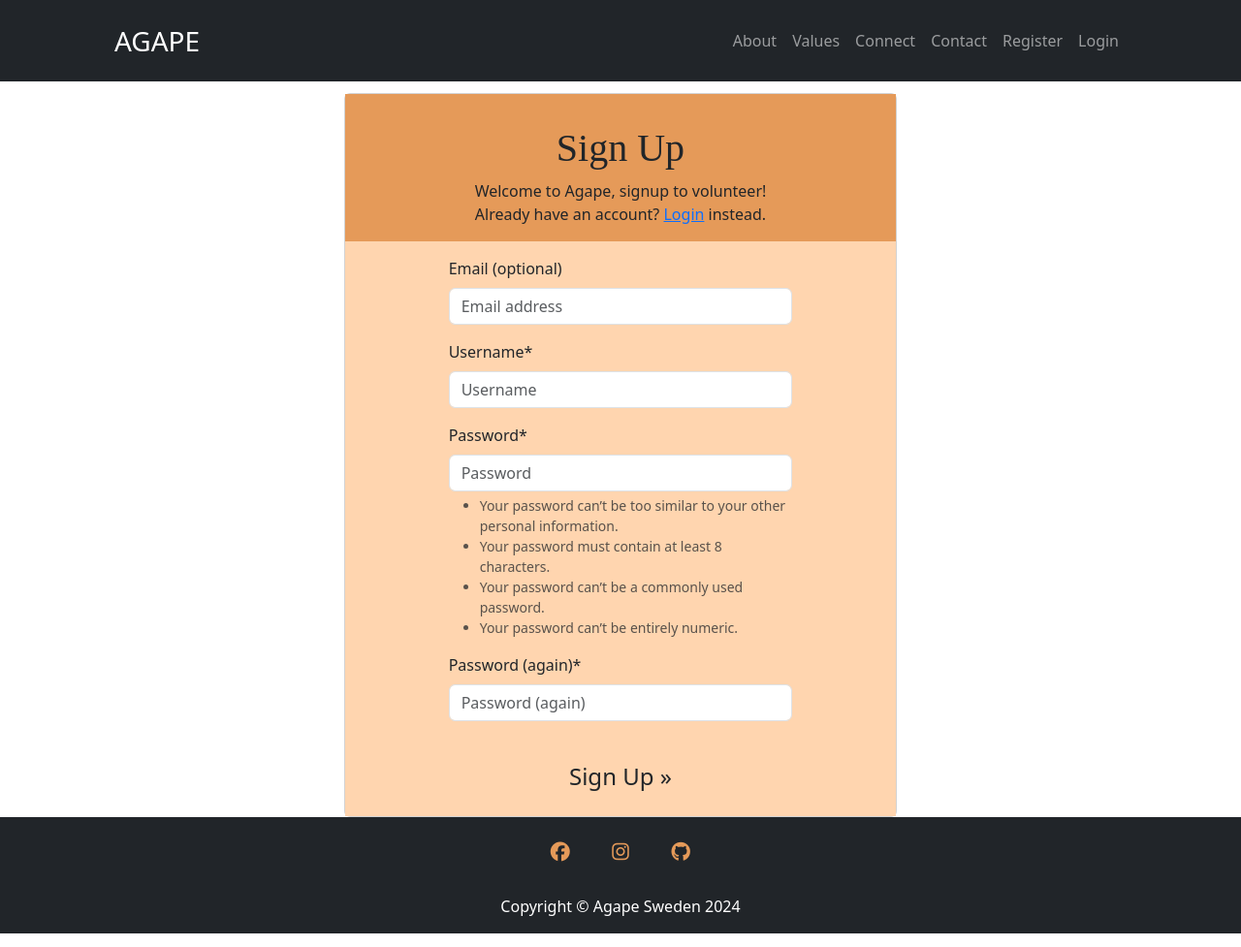
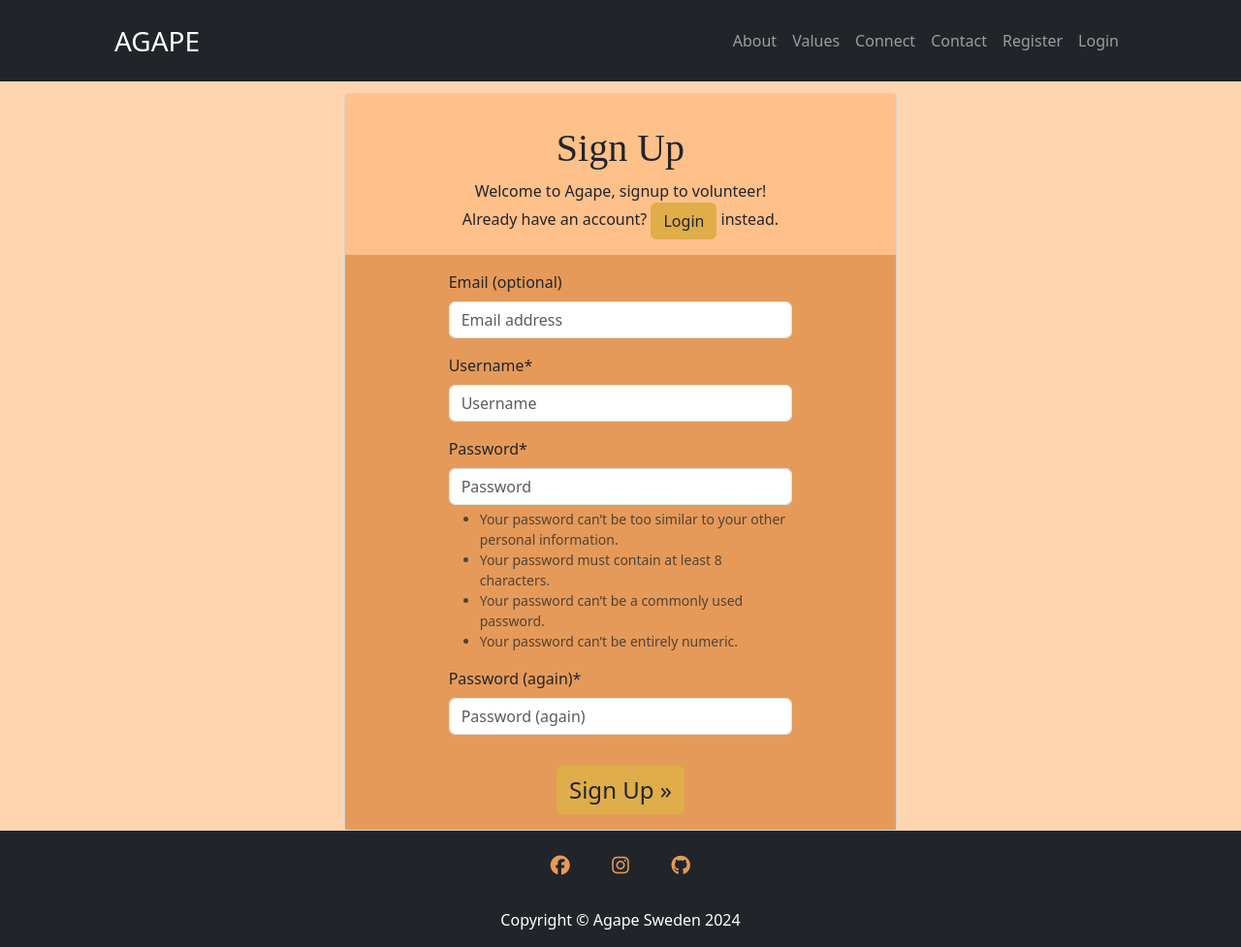
Before and after one commit to jayadeepravuri/Project-4, a Django app: page /accounts/signup/ in a window 1280 px wide. Shown: the whole page at 97% size. Run offline with Django 4.2, Linux system fonts and the light colour scheme; some libraries are stand-ins or nearby versions.

Commit message:
style register page

```diff
--- a/static/css/style.css
+++ b/static/css/style.css
@@ -1,7 +1,7 @@
 @import url("https://fonts.googleapis.com/css?family=Merriweather+Sans:400,700" );
 @import url("https://fonts.googleapis.com/css?family=Merriweather:400,300,300italic,400italic,700,700italic");
 
-body{
+body {
     font-family: 'Gill Sans', 'Gill Sans MT', Calibri, 'Trebuchet MS', sans-serif;
     background-color:#DFAD49;
 }
@@ -25,7 +25,7 @@ h1, h2, h3, h4, h5 {
     background-color: #FFD5AF;
 }
 .bg-color-1 {
-    background-color: #FFD5AF; /* Light Orange */
+    background-color: #FFC08A; /* Light Orange */
 }
 
 .bg-color-2 {
@@ -71,23 +71,16 @@ h1, h2, h3, h4, h5 {
     top: 0;
 }
 
-
 .bg-image {
     background: url('https://res.cloudinary.com/dxkkmbsmz/image/upload/v1712666467/pexels-robert-clark-20083468_dhhfa2.jpg') no-repeat center center / cover;
     height: 80vh;
     width: 100%;}
 
  /* about section*/
-
-
-
-.section-title {
+ .section-title {
     font-size: 2.5rem;
     color: #141313;
 }
-
-
-
 
 /* Additional styling for image */
 .img-fluid {
@@ -128,3 +121,13 @@ h1, h2, h3, h4, h5 {
     position: relative;
     top: 3rem;
 }
+
+#signupform .btn-accent {
+    background-color: #DFAD49; /* Accent Color */
+    border-color: #DFAD49; /* Accent Color */
+
+}
+#signupform .btn-accent:hover {
+    background-color: #CAA642; /* Lighter shade of Accent Color on hover */
+    border-color: #CAA642; /* Lighter shade of Accent Color on hover */
+}
--- a/templates/account/signup.html
+++ b/templates/account/signup.html
@@ -1,22 +1,24 @@
 {% extends "base.html" %} {% load crispy_forms_tags %} {% load i18n %}
+{% load static %}
 {% block head_title %}{% trans "Signup" %}{% endblock %}
 {% block content %}
 
-<div class="container mt-5 justify-content-center align-items-center">
-    <div class="row justify-content-center">
+<div class="bg-color">
+<div id="signupform" class="container mt-5 justify-content-center align-items-center">
+    <div class="row justify-content-center ">
         <div class="col-lg-6 card push-down  mb-5">
 
-            <div class="row text-center bg-color-2">
+            <div class="row text-center bg-color-1">
                 <div class="col-md-8 mt-3 pt-3 offset-md-2">
                     <h1>{% trans "Sign Up" %}</h1>
 
                     <p>{% blocktrans %} Welcome to Agape, signup to volunteer!<br>
                         Already have an account?
-                        <a class="link" href="{{ login_url }}">Login</a> instead.{% endblocktrans %}</p>
+                        <a class=" btn btn-accent" href="{{ login_url }}">Login</a> instead.{% endblocktrans %}</p>
                 </div>
             </div>
 
-            <div class="row bg-color-1">
+            <div class="row bg-color-2 ">
                 <div class="col-md-8 mt-3 offset-md-2">
                     <form class="signup" id="signup_form" method="post" action="{% url 'account_signup' %}">
                         {% csrf_token %}
@@ -26,13 +28,12 @@
                         {% endif %}
                         <div class="row text-center">
                             <div class="col">
-                                <button class="btn  m-3 fs-4" type="submit">{% trans "Sign Up" %} &raquo;</button>
+                                <button class="btn btn-accent m-3 fs-4" type="submit">{% trans "Sign Up" %} &raquo;</button>
                             </div>
                         </div>
                     </form>
                 </div>
             </div>
-
         </div>
     </div>
 </div>
```
